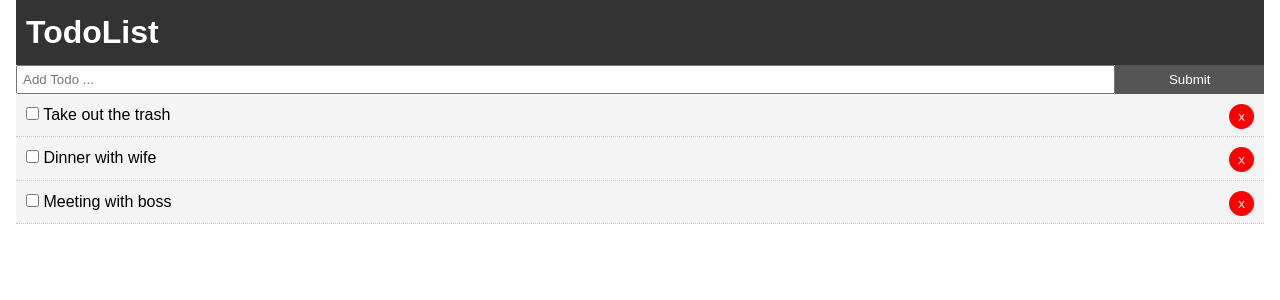
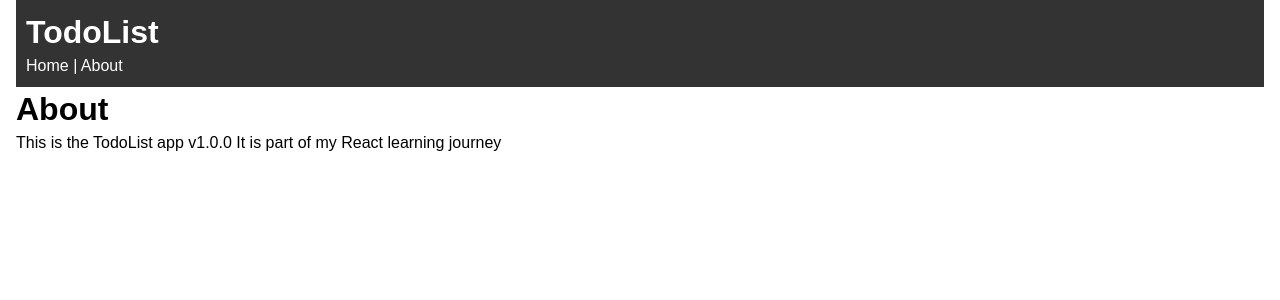
Before and after one commit to chrislane134/Todos-List, a React (Create React App) app in the folder todo/: page /about in a window 1280 px wide. Shown: the top 300 px of the page. Built offline with nearby package versions, Linux system fonts and the light colour scheme.

Commit message:
added about page, and route paths. styling added.

```diff
--- a/todo/package.json
+++ b/todo/package.json
@@ -6,8 +6,10 @@
     "@testing-library/jest-dom": "^4.2.4",
     "@testing-library/react": "^9.5.0",
     "@testing-library/user-event": "^7.2.1",
+    "axios": "^0.19.2",
     "react": "^16.13.1",
     "react-dom": "^16.13.1",
+    "react-router-dom": "^5.2.0",
     "react-scripts": "3.4.1",
     "uuid": "^8.1.0"
   },
--- a/todo/src/App.js
+++ b/todo/src/App.js
@@ -1,7 +1,9 @@
 import React, { Component } from 'react';
+import{ BrowserRouter as Router, Route } from 'react-router-dom'
 import Todos from './components/Todos';
 import Header from './components/layout/Header';
 import AddTodo from './components/AddTodo';
+import About from './components/pages/About';
 import {v4 as uuidv4} from 'uuid';
 import './App.css';
 
@@ -58,15 +60,25 @@
   render() {
 
   return (
+    <Router>
     <div className="App">
     <div className="container">
     <Header />
-      <AddTodo addTodo={this.addTodo} />
+      <Route exact path="/" render={props => (
+        <React.Fragment>
+          <AddTodo addTodo={this.addTodo} />
       <Todos todos={this.state.todos} markComplete={this.markComplete}
       delTodo={this.delTodo}/>
+        </React.Fragment>
+
+      )} />
+
+      <Route path="/about" component={About} />
+
 
     </div>
     </div>
+    </Router>
   );
   }
 }
--- a/todo/src/components/layout/Header.js
+++ b/todo/src/components/layout/Header.js
@@ -1,9 +1,11 @@
 import React from 'react'
+import { Link } from 'react-router-dom';
 
  function Header() {
     return (
         <header style={headerStyle}>
             <h1>TodoList</h1>
+            <Link style={linkStyle} to="/">Home</Link> | <Link style={linkStyle} to="/about">About</Link>
 
         </header>
     )
@@ -17,4 +19,9 @@
 
 }
 
+const linkStyle = {
+    color: '#fff',
+    textDecoration: 'none'
+}
+
 export default Header;
--- /dev/null
+++ b/todo/src/components/pages/About.js
@@ -0,0 +1,14 @@
+import React from 'react'
+
+function About() {
+    return (
+        <React.Fragment>
+            <h1>About</h1>
+            <p>This is the TodoList app v1.0.0 It is part of my React learning journey</p>
+        </React.Fragment>
+    )
+}
+
+
+
+export default About;
```
Also changed, not shown: 1 other file (tests, documents, lock files or other folders).
